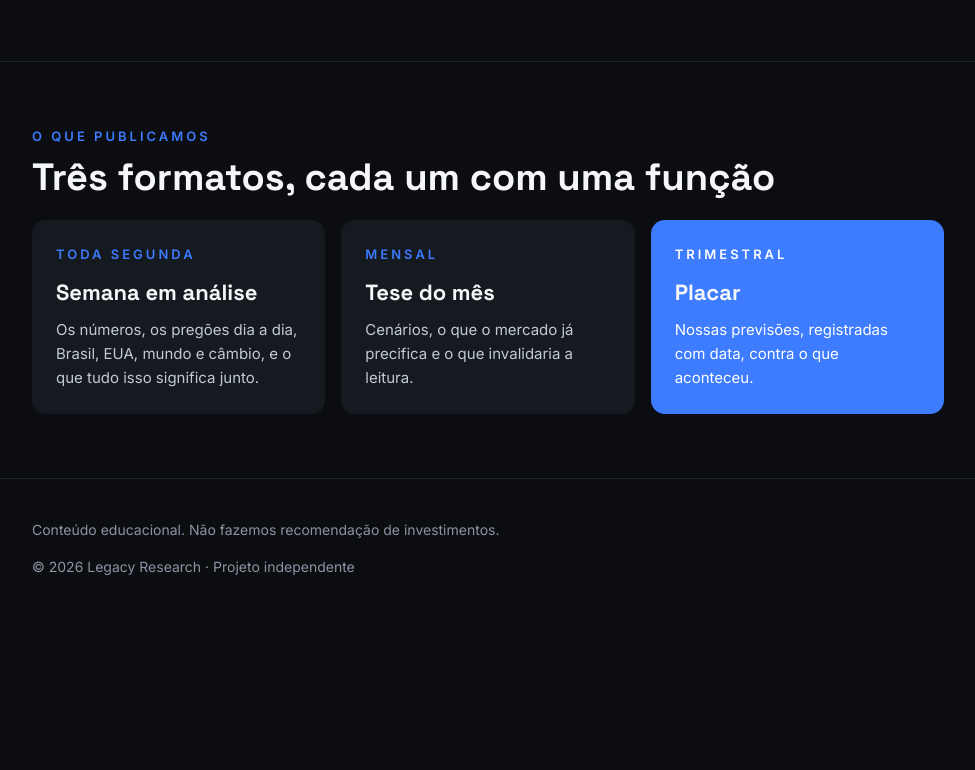
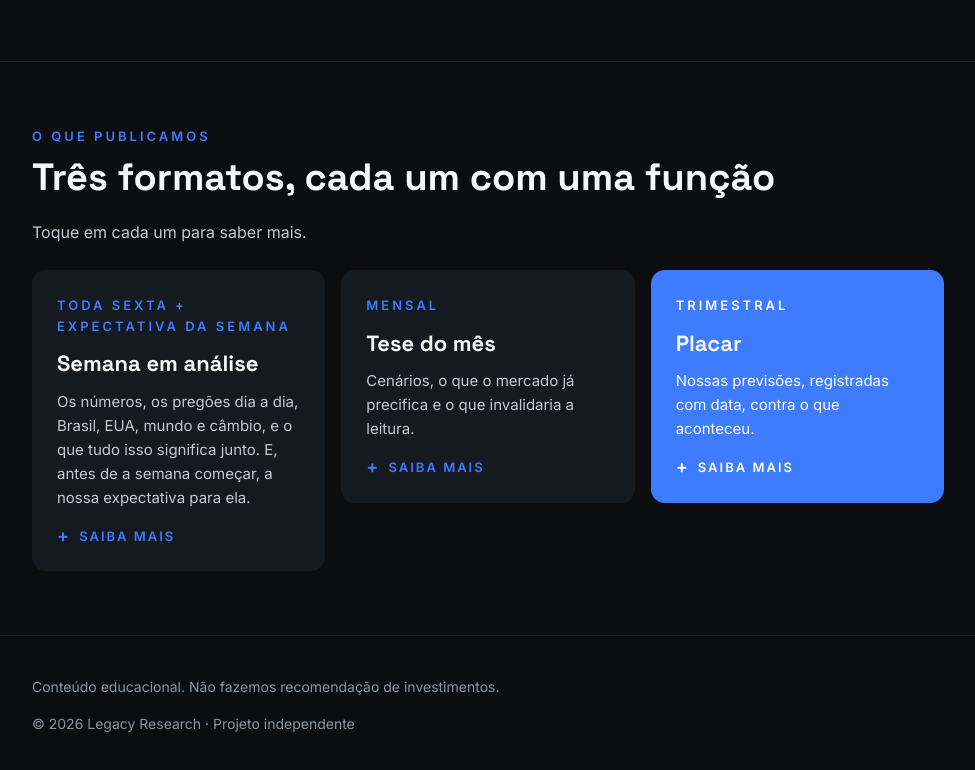
Before and after one commit to LegacyResearch/LegacyResearch.github.io, a plain HTML site: page index.html in a window 1280 px wide. Shown: the part 1222-1992 px from the top of the page, without its empty margins (152-1127 px from the left). Before the commit the page ends 1870 px from the top, so only its background shows below. Drawn offline with nearby package versions, Linux system fonts and the light colour scheme; animation ran at ten frames a second.

Commit message:
Add files via upload

```diff
--- a/index.html
+++ b/index.html
@@ -37,8 +37,27 @@
   h2 { font-family:'Space Grotesk', sans-serif; font-size:clamp(28px, 4vw, 38px); line-height:1.15; margin:0 0 20px; }
   p { margin:0 0 14px; color:var(--sub); }
   .grid { display:grid; grid-template-columns:repeat(auto-fit, minmax(240px, 1fr)); gap:16px; }
-  .card { background:var(--card); border-radius:14px; padding:24px; transition:transform .25s ease; }
+  .grid { align-items:start; }
+  .card { background:var(--card); border-radius:14px; padding:24px; transition:transform .25s ease, box-shadow .25s ease; display:block; width:100%; text-align:left; font:inherit; color:inherit; border:1px solid transparent; cursor:pointer; }
   .card:hover { transform:translateY(-4px); }
+  .card:focus-visible { outline:2px solid var(--acc); outline-offset:3px; }
+  .card[aria-expanded="true"] { border-color:var(--acc); transform:none; }
+  .card.hl[aria-expanded="true"] { border-color:#fff; }
+  .more { display:flex; align-items:center; gap:8px; margin-top:16px; font-size:13px; font-weight:600; letter-spacing:2px; color:var(--acc); }
+  .card.hl .more { color:#fff; }
+  .more i { font-style:normal; display:inline-block; transition:transform .25s ease; font-size:18px; line-height:1; }
+  .card[aria-expanded="true"] .more i { transform:rotate(45deg); }
+  .det { display:grid; grid-template-rows:0fr; transition:grid-template-rows .35s ease; }
+  .card[aria-expanded="true"] .det { grid-template-rows:1fr; }
+  .det > div { overflow:hidden; }
+  .det ul { margin:16px 0 0; padding:16px 0 0; border-top:1px solid rgba(255,255,255,.12); list-style:none; display:flex; flex-direction:column; gap:10px; }
+  .det li { font-size:14.5px; line-height:1.5; color:var(--sub); padding-left:16px; position:relative; }
+  .det li::before { content:""; position:absolute; left:0; top:9px; width:6px; height:6px; background:var(--acc); }
+  .det li b { color:var(--text); font-weight:600; }
+  .card.hl .det li { color:#fff; }
+  .card.hl .det li::before { background:#fff; }
+  .card.hl .det li b { color:#fff; }
+  .card.hl .det ul { border-top-color:rgba(255,255,255,.35); }
   .card h3 { font-family:'Space Grotesk', sans-serif; font-size:22px; margin:0 0 8px; }
   .card p { font-size:15px; margin:0; }
   .card p.kick { margin-bottom:10px; font-size:13px; }
@@ -50,7 +69,7 @@
   .pillars span { color:var(--sub); font-size:15px; }
   footer { padding:40px 0 56px; font-size:14px; }
   footer p { color:var(--mut); }
-  @media (prefers-reduced-motion: reduce) { html { scroll-behavior:auto; } .card { transition:none; } }
+  @media (prefers-reduced-motion: reduce) { html { scroll-behavior:auto; } .card, .det, .more i { transition:none; } }
 </style>
 </head>
 <body>
@@ -72,7 +91,7 @@
     <p class="lead">Laboratório independente de pesquisa macroeconômica. Juros, inflação, atividade, contas públicas e câmbio, no Brasil e no mundo.</p>
     <div class="btns">
       <a class="btn primary" href="https://www.linkedin.com/company/legacyresearch/" target="_blank" rel="noopener">Siga no LinkedIn</a>
-      <a class="btn" href="https://github.com/LegacyResearch" target="_blank" rel="noopener">GitHub</a>
+      <a class="btn" href="https://github.com/LegacyResearch" target="_blank" rel="noopener"><svg width="18" height="18" viewBox="0 0 16 16" fill="currentColor" aria-hidden="true" style="margin-right:8px"><path d="M8 0C3.58 0 0 3.58 0 8c0 3.54 2.29 6.53 5.47 7.59.4.07.55-.17.55-.38 0-.19-.01-.82-.01-1.49-2.01.37-2.53-.49-2.69-.94-.09-.23-.48-.94-.82-1.13-.28-.15-.68-.52-.01-.53.63-.01 1.08.58 1.23.82.72 1.21 1.87.87 2.33.66.07-.52.28-.87.51-1.07-1.78-.2-3.64-.89-3.64-3.95 0-.87.31-1.59.82-2.15-.08-.2-.36-1.02.08-2.12 0 0 .67-.21 2.2.82.64-.18 1.32-.27 2-.27.68 0 1.36.09 2 .27 1.53-1.04 2.2-.82 2.2-.82.44 1.1.16 1.92.08 2.12.51.56.82 1.27.82 2.15 0 3.07-1.87 3.75-3.65 3.95.29.25.54.73.54 1.48 0 1.07-.01 1.93-.01 2.2 0 .21.15.46.55.38A8.013 8.013 0 0016 8c0-4.42-3.58-8-8-8z"/></svg>GitHub</a>
     </div>
   </div>
   <a class="scroll" href="#sobre">CONHEÇA ↓</a>
@@ -96,22 +115,44 @@
   <div class="wrap">
     <p class="kick">O QUE PUBLICAMOS</p>
     <h2>Três formatos, cada um com uma função</h2>
+    <p style="margin-bottom:24px">Toque em cada um para saber mais.</p>
     <div class="grid">
-      <div class="card">
-        <p class="kick">TODA SEGUNDA</p>
+      <button class="card" type="button" aria-expanded="false">
+        <p class="kick">TODA SEXTA + EXPECTATIVA DA SEMANA</p>
         <h3>Semana em análise</h3>
-        <p>Os números, os pregões dia a dia, Brasil, EUA, mundo e câmbio, e o que tudo isso significa junto.</p>
-      </div>
-      <div class="card">
+        <p>Os números, os pregões dia a dia, Brasil, EUA, mundo e câmbio, e o que tudo isso significa junto. E, antes de a semana começar, a nossa expectativa para ela.</p>
+        <span class="det"><span style="display:block;overflow:hidden"><ul>
+          <li><b>Semana em análise (sexta, após o fechamento):</b> o placar da semana, cada indicador do Brasil ligado ao pregão em que saiu, e o que moveu juros, câmbio, commodities, IA e cripto.</li>
+          <li><b>Expectativa da semana (antes da abertura):</b> a agenda do Brasil e do mundo, com a nossa expectativa para cada evento.</li>
+          <li><b>Mini teses:</b> a nossa leitura em uma frase, separada dos fatos.</li>
+          <li><b>Onde:</b> carrossel no LinkedIn, com o PDF completo no GitHub.</li>
+        </ul></span></span>
+        <span class="more"><i>+</i> SAIBA MAIS</span>
+      </button>
+      <button class="card" type="button" aria-expanded="false">
         <p class="kick">MENSAL</p>
         <h3>Tese do mês</h3>
         <p>Cenários, o que o mercado já precifica e o que invalidaria a leitura.</p>
-      </div>
-      <div class="card hl">
+        <span class="det"><span style="display:block;overflow:hidden"><ul>
+          <li><b>A tese:</b> uma leitura sobre juros, inflação, câmbio ou atividade, explicada com dados oficiais.</li>
+          <li><b>Cenários:</b> o que esperamos, o que o mercado já precifica e onde discordamos dele.</li>
+          <li><b>Gatilhos e prazo:</b> o que precisa acontecer, e até quando, para a tese se confirmar.</li>
+          <li><b>O que invalidaria:</b> registrado antes, para não mudar a régua depois.</li>
+        </ul></span></span>
+        <span class="more"><i>+</i> SAIBA MAIS</span>
+      </button>
+      <button class="card hl" type="button" aria-expanded="false">
         <p class="kick">TRIMESTRAL</p>
         <h3>Placar</h3>
         <p>Nossas previsões, registradas com data, contra o que aconteceu.</p>
-      </div>
+        <span class="det"><span style="display:block;overflow:hidden"><ul>
+          <li><b>O que entra:</b> as teses mensais, com a data em que foram publicadas.</li>
+          <li><b>Como medimos:</b> acerto, erro ou parcial, comparando com o dado oficial.</li>
+          <li><b>Quando erramos:</b> explicamos o que deixamos de ver.</li>
+          <li><b>Por quê:</b> pesquisa que não mostra os erros não dá para auditar.</li>
+        </ul></span></span>
+        <span class="more"><i>+</i> SAIBA MAIS</span>
+      </button>
     </div>
   </div>
 </section>
@@ -123,6 +164,16 @@
   </div>
 </footer>
 
+<script>
+document.querySelectorAll('.card').forEach(function (c) {
+  c.addEventListener('click', function () {
+    var open = c.getAttribute('aria-expanded') === 'true';
+    c.setAttribute('aria-expanded', open ? 'false' : 'true');
+    var m = c.querySelector('.more');
+    if (m) m.lastChild.nodeValue = open ? ' SAIBA MAIS' : ' FECHAR';
+  });
+});
+</script>
 <script src="https://cdnjs.cloudflare.com/ajax/libs/three.js/r128/three.min.js"></script>
 <script>
 (function () {
```
